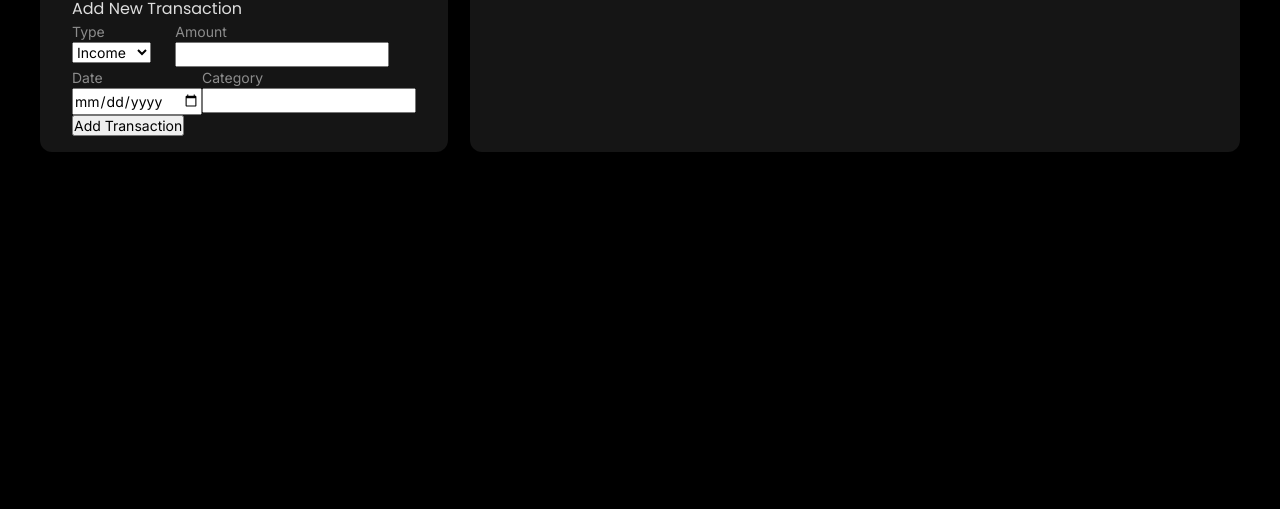
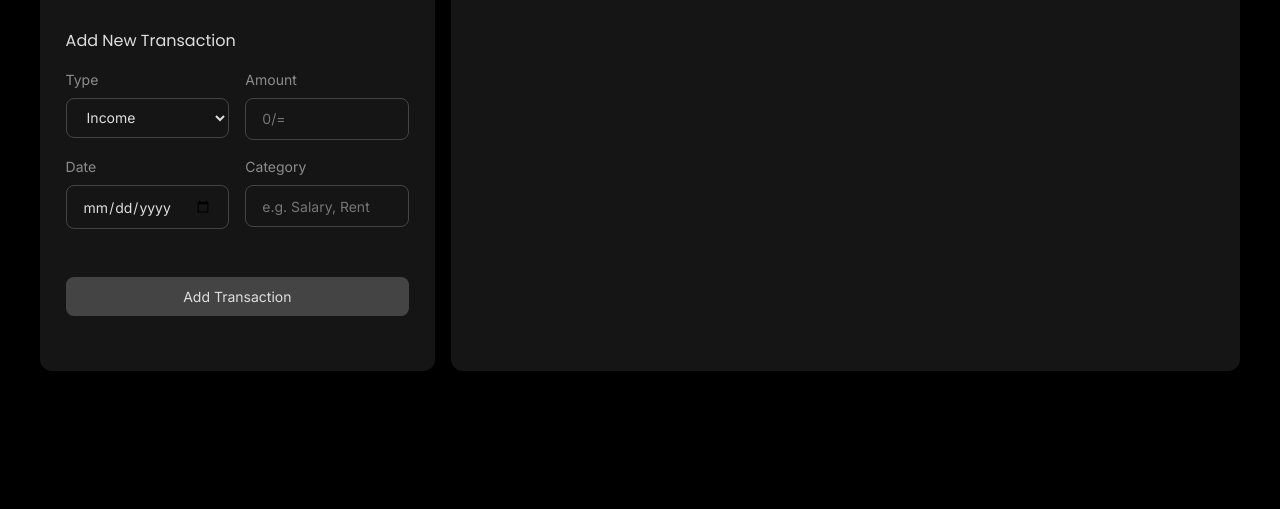
Before and after one commit to Fuego-fuego/expense-tracker-app, a website built with Vite: page index.html in a window 1280 px wide. Shown: the part 291-800 px from the top of the page. Built offline with nearby package versions, Linux system fonts and the light colour scheme.

Commit message:
feat(style): add form layout and style

```diff
--- a/index.html
+++ b/index.html
@@ -49,49 +49,50 @@
             <div class=" total-income-and-expense | flex">
               <div>
                 <p class="capitalize">total income</p>
-                <p class="text-accent-green-400 fs-secondary-heading fw-bold">ksh.300000</p>
+                <p class="text-accent-green-400 fs-secondary-heading fw-semi-bold">ksh.300000</p>
               </div>
               <div>
                 <p class="capitalize">total expense</p>
-                <p class="text-accent-red-400 fs-secondary-heading fw-bold">ksh.300000</p>
+                <p class="text-accent-red-400 fs-secondary-heading fw-semi-bold">ksh.300000</p>
               </div>
             </div>
           </div>
           <!-- FORM-->
-           <form class="new-transaction-form" action="">
+           <form class="new-transaction-form | flow" action="">
             <!-- Type & Amount  -->
-              <h2 class="text-clr-800 fs-secondary-heading capitalize">
+              <h2 class="text-clr-800 fs-secondary-heading capitalize ">
                 add new transaction
               </h2>
-            <div class="new-transaction-form-group | flex ">
+            <div class="new-transaction-form-group">
               <!-- Type -->
-              <div class="new-transaction-form-type-wrapper | form-input-wrapper">
+              <div class="new-transaction-form-type-wrapper | new-transaction-form-input-wrapper">
                 <label class="capitalize" for="new-transaction-form-type">type</label>
-                <select class="capitalize" name="new-transaction-form-type" id="new-transaction-form-type">
+                <select class="new-transaction-form-input  | capitalize" name="new-transaction-form-type" id="new-transaction-form-type">
                   <option value="income">income</option>
                   <option value="expense">expense</option>
                 </select>
               </div>
               <!-- Amount -->
-              <div class="new-transaction-form-amount-wrapper | form-input-wrapper">
-                <label class="capitalize" for="new-transaction-form-amount">amount</label>
-                <input type="text" id="new-transaction-form-amount" name="new-transaction-form-amount">
+              <div class="new-transaction-form-amount-wrapper | new-transaction-form-input-wrapper">
+                <label class="capitalize" for="new-transaction-form-amount" >amount</label>
+                <input class="new-transaction-form-input" type="text" id="new-transaction-form-amount" name="new-transaction-form-amount" placeholder="0/=">
               </div>
             </div>
               <!-- Date & Category  -->
-            <div class="new-transaction-form-group | flex">
+            <div class="new-transaction-form-group">
               <!-- Date -->
-              <div class="new-transaction-form-date-wrapper | form-input-wrapper">
+              <div class="new-transaction-form-date-wrapper | new-transaction-form-input-wrapper">
                 <label class="capitalize" for="new-transaction-form-date">date</label>
-                <input type="date" id="new-transaction-form-date" name="new-transaction-form-date">
+                <input class="new-transaction-form-input" type="date" id="new-transaction-form-date" name="new-transaction-form-date">
               </div>
               <!-- Category -->
-              <div class="new-transaction-form-category-wrapper | form-input-wrapper">
+              <div class="new-transaction-form-category-wrapper | new-transaction-form-input-wrapper">
                 <label class="capitalize" for="new-transaction-form-category">category</label>
-                <input type="text" id="new-transaction-form-category" name="new-transaction-form-category">
+                <input class="new-transaction-form-input" type="text" id="new-transaction-form-category" name="new-transaction-form-category" placeholder="e.g. Salary, Rent">
               </div>
             </div>
-            <div class="new-transaction-form-submit-btn-wrapper"><input class="capitalize" type="submit" value="add transaction"></div>
+            <!-- Submit Button -->
+            <div class="new-transaction-form-submit-btn-wrapper"><input class="new-transaction-form-submit-btn | capitalize" type="submit" value="add transaction"></div>
            </form>
         </section>
         <!-- Transaction History -->
--- a/src/style.css
+++ b/src/style.css
@@ -9,6 +9,7 @@
   --clr-neutral-100:#ffffff;
   --clr-neutral-200:hsl(0, 0%, 87%);
   --clr-neutral-300:hsl(0, 0%, 55%);
+  --clr-neutral-500:hsl(0, 0%, 41%);
   --clr-neutral-600:#444444;
   --clr-neutral-800:#151515;
   --clr-neutral-900:#000;
@@ -35,7 +36,8 @@
   --fs-secondary-heading:var(--fs-400);
   --fs-body:var(--fs-300);
 
-  --border-radius:12px;
+  --border-radius-l:12px;
+  --border-radius-m:8px;
 
 }
 
@@ -125,12 +127,18 @@ h5,
 h6{
   font-family: var(--ff-heading);
 }
+main,.dashboard{
+  min-height: 80vh;
+  min-height: 80dvh;
 
+}
 
 .main-content-wrapper{
   margin-top: 1.4rem;
   display:grid;
-  gap:1.4rem;
+  gap:1rem
+  /* border:1px solid green; */
+  /* height: inherit; */
 }
 @media(min-width:50em){
   .main-content-wrapper{
@@ -140,9 +148,9 @@ h6{
 
 }
 section {
-  background:var(--clr-neutral-800);
-  border-radius:var(--border-radius);
-  padding: 1rem 2rem;
+  background-color:var(--clr-neutral-800);
+  border-radius:var(--border-radius-l);
+  padding: 1rem 1.6rem;
 }
 
 /* =====================
@@ -175,6 +183,60 @@ section {
   justify-content: space-between;
 
 }
+/* =====================
+    Form
+===================== */
+.new-transaction-form{
+  padding-block-start: 2rem;
+}
+.new-transaction-form-group{
+  display:grid;
+  grid-auto-flow: column;
+  grid-auto-columns: 1fr 1fr;
+  gap:1rem;
+}
+.new-transaction-form-group>*{
+  min-width: 50%;
+}
+.new-transaction-form-input-wrapper{
+  display:flex;
+  flex-direction: column;
+  gap:0.5rem;
+}
+.new-transaction-form-input{
+  padding:0.6rem 1rem;
+  background-color:var(--clr-neutral-800);
+  color:var(--clr-neutral-200);
+  border-radius: var(--border-radius-m);
+  border:1px solid var(--clr-neutral-600);
+}
+
+.new-transaction-form-input:is(:focus,:focus-within){
+  outline:none;
+  border:1px solid var(--clr-neutral-500);
+}
+.new-transaction-form-submit-btn-wrapper,
+.new-transaction-form-submit-btn{
+  min-width: 100%;
+}
+
+.new-transaction-form-submit-btn-wrapper{
+  margin-block-start: 3rem;
+}
+
+.new-transaction-form-submit-btn{
+  cursor: pointer;
+  color:var(--clr-neutral-200);
+  padding-block:0.55rem;
+  background-color: var(--clr-neutral-600);
+  border:none;
+  border-radius: var(--border-radius-m);
+}
+
+.new-transaction-form-submit-btn:hover{
+  color:var(--clr-neutral-100);
+  background-color: var(--clr-neutral-500);
+}
 
 /* =====================
     Transaction History
@@ -198,7 +260,7 @@ section {
   gap:1rem;
   padding: 1rem;
   border: 1px solid var(--clr-neutral-600);
-  border-radius: var(--border-radius);
+  border-radius: var(--border-radius-m);
 }
 .transaction[data-type="income"]::before,
 .transaction[data-type="expense"]::before{
```
